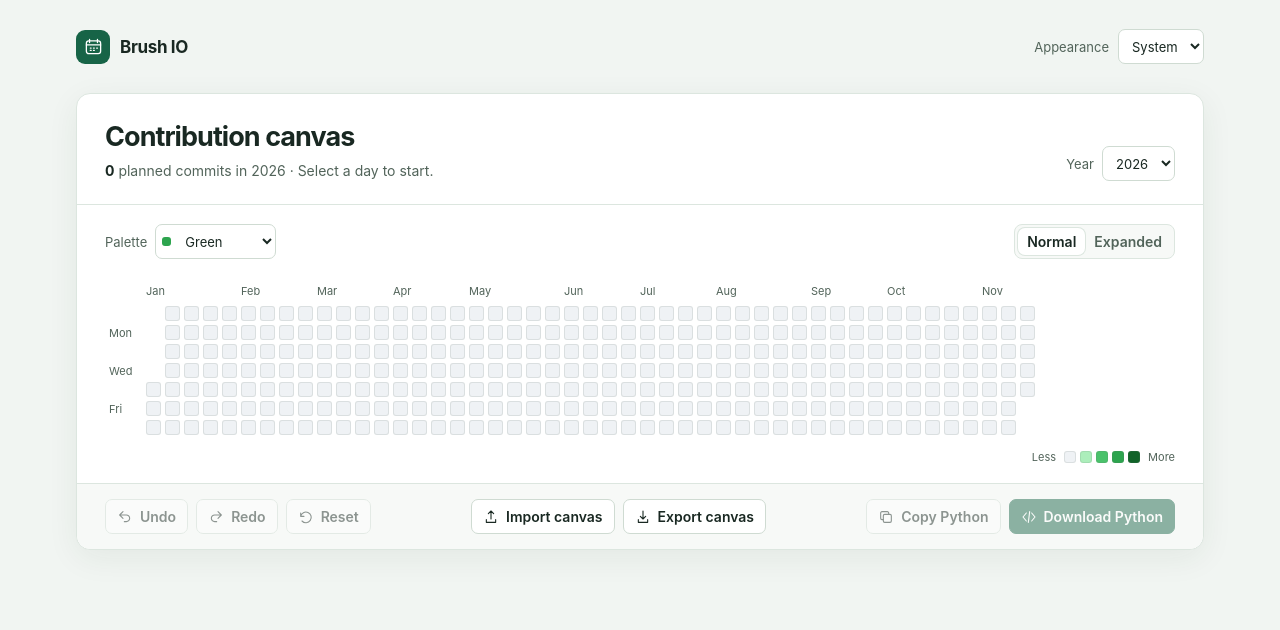
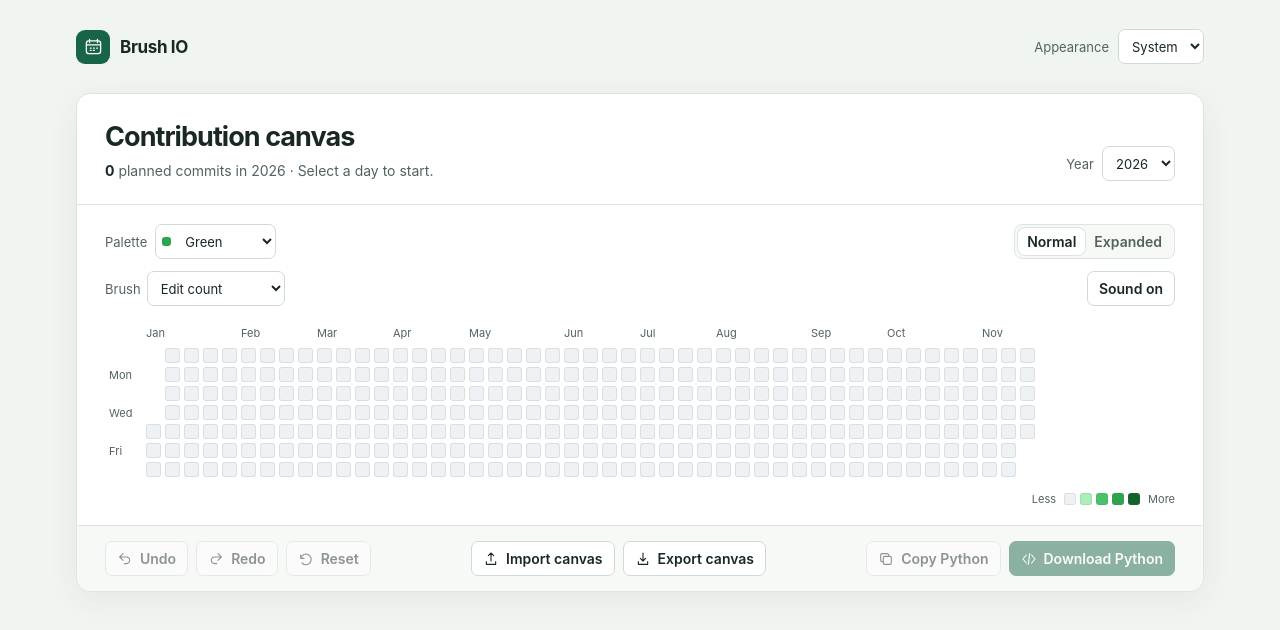
Before and after one commit to wahab-2007/brush-io, a React (Vite) app: page / in a window 1280 px wide. Shown: the top 630 px of the page. Built offline with nearby package versions, Linux system fonts and the light colour scheme.

Commit message:
Add adjustable click brushes and soft paint sounds

```diff
--- a/src/App.tsx
+++ b/src/App.tsx
@@ -3,12 +3,15 @@ import { DayEditor } from './components/DayEditor.tsx'
 import { Graph } from './components/Graph.tsx'
 import type { Selection } from './components/Graph.tsx'
 import { Icon } from './components/Icon.tsx'
+import { playBrushSound } from './lib/brushSound.ts'
 import { FIRST_YEAR, yearDates } from './lib/calendar.ts'
 import { summarize } from './lib/intensity.ts'
 import { createPlan, generatePython } from './lib/pythonGenerator.ts'
 import { deserialize, newHistory, readSession, redo, saveSession, serialize, setChanges, setCount, undo } from './lib/session.ts'
 import { colorsFor, themes } from './lib/themes.ts'
 import type { Scheme, Theme } from './lib/themes.ts'
+
+type Brush = 'manual' | '1' | '5' | '10' | 'custom'
 
 const systemQuery = '(prefers-color-scheme: dark)'
 const scriptName = 'github_contributions.py'
@@ -40,6 +43,9 @@ export default function App() {
   const [mode, setMode] = useState<Scheme | 'system'>('system')
   const [systemDark, setSystemDark] = useState(() => matchMedia(systemQuery).matches)
   const [theme, setTheme] = useState<Theme>('green')
+  const [brush, setBrush] = useState<Brush>('manual')
+  const [customBrush, setCustomBrush] = useState('1')
+  const [sound, setSound] = useState(true)
   const [expanded, setExpanded] = useState(false)
   const [selection, setSelection] = useState<Selection>()
   const [notice, setNotice] = useState('')
@@ -47,6 +53,8 @@ export default function App() {
   const upload = useRef<HTMLInputElement>(null)
   const scheme = mode === 'system' ? (systemDark ? 'dark' : 'light') : mode
   const palette = colorsFor(theme, scheme)
+  const increment = Number(brush === 'custom' ? customBrush : brush)
+  const canPaint = Number.isSafeInteger(increment) && increment > 0
   const currentDates = useMemo(() => yearDates(year), [year])
   const { counts, levels, total } = useMemo(() => summarize(currentDates, history.current), [currentDates, history.current])
   const years = Array.from({ length: currentYear - FIRST_YEAR + 1 }, (_, index) => currentYear - index)
@@ -74,6 +82,20 @@ export default function App() {
     if (focus) selection?.anchor.focus()
     setSelection(undefined)
   }, [selection])
+
+  function useBrush(cell: Selection) {
+    if (brush === 'manual') {
+      if (sound) void playBrushSound()
+      setSelection(cell)
+      return
+    }
+    if (!canPaint) return
+    setHistory((state) => {
+      const count = state.current[cell.date] ?? 0
+      return setCount(state, cell.date, Math.min(Number.MAX_SAFE_INTEGER, count + increment))
+    })
+    if (sound) void playBrushSound()
+  }
 
   function changeYear(next: number) {
     setYear(next)
@@ -158,8 +180,32 @@ export default function App() {
             </div>
           </div>
 
+          <div className="brush-bar">
+            <label className="brush-control"><span>Brush</span>
+              <select aria-label="Brush" value={brush} onChange={(event) => {
+                setBrush(event.target.value as Brush)
+                setSelection(undefined)
+              }}>
+                <option value="manual">Edit count</option>
+                <option value="1">+1 per click</option>
+                <option value="5">+5 per click</option>
+                <option value="10">+10 per click</option>
+                <option value="custom">Custom amount</option>
+              </select>
+            </label>
+            {brush === 'custom' && <label className="brush-control">
+              <span>Add per click</span>
+              <input type="number" min="1" step="1" value={customBrush} aria-invalid={!canPaint}
+                onChange={(event) => setCustomBrush(event.target.value)}/>
+            </label>}
+            <button className="sound-toggle" type="button" aria-label="ASMR sound" aria-pressed={sound} onClick={() => {
+              if (!sound) void playBrushSound()
+              setSound(!sound)
+            }}>Sound {sound ? 'on' : 'off'}</button>
+          </div>
+
           <Graph dates={currentDates} counts={counts} levels={levels} palette={palette} expanded={expanded}
-            selected={selection?.date} onSelect={setSelection}/>
+            selected={selection?.date} opensEditor={brush === 'manual'} onSelect={useBrush}/>
         </div>
 
         <div className="action-bar">
--- a/src/components/Graph.tsx
+++ b/src/components/Graph.tsx
@@ -16,12 +16,13 @@ interface GraphProps {
   levels: number[]
   palette: string[]
   expanded: boolean
+  opensEditor: boolean
   selected?: string
   onSelect: (selection: Selection) => void
 }
 
 export const Graph = memo(function Graph({
-  dates, counts, levels, palette, expanded, selected, onSelect,
+  dates, counts, levels, palette, expanded, opensEditor, selected, onSelect,
 }: GraphProps) {
   const { cells, months, columns } = useMemo(() => layout(dates), [dates])
   const [focused, setFocused] = useState<string>()
@@ -60,7 +61,7 @@ export const Graph = memo(function Graph({
             return <button type="button" key={date} className="cell" style={style}
               ref={(element) => { if (element) buttons.current.set(date, element); else buttons.current.delete(date) }}
               tabIndex={tabDate === date ? 0 : -1} aria-label={label}
-              aria-haspopup="dialog" aria-expanded={date === selected}
+              aria-haspopup={opensEditor ? 'dialog' : undefined} aria-expanded={opensEditor ? date === selected : undefined}
               title={label}
               onFocus={() => { setRangeStart(date); setFocused(date) }}
               onBlur={() => setFocused(undefined)}
--- /dev/null
+++ b/src/lib/brushSound.ts
@@ -0,0 +1,24 @@
+let audio: AudioContext | undefined
+
+export async function playBrushSound() {
+  try {
+    audio ??= new AudioContext()
+    if (audio.state === 'suspended') await audio.resume()
+    const start = audio.currentTime
+    const tone = audio.createOscillator()
+    const volume = audio.createGain()
+
+    tone.type = 'sine'
+    tone.frequency.setValueAtTime(470, start)
+    tone.frequency.exponentialRampToValueAtTime(160, start + 0.064)
+    volume.gain.setValueAtTime(0, start)
+    volume.gain.linearRampToValueAtTime(0.075, start + 0.004)
+    volume.gain.exponentialRampToValueAtTime(0.001, start + 0.085)
+
+    tone.connect(volume).connect(audio.destination)
+    tone.start(start)
+    tone.stop(start + 0.09)
+  } catch {
+    // Sound is optional when audio is unavailable or blocked by the browser.
+  }
+}
--- a/src/styles.css
+++ b/src/styles.css
@@ -83,7 +83,12 @@ h1 { margin: 0; font-size: clamp(20px, 4vw, 27px); letter-spacing: -.035em; line
 .graph-section { padding: 19px 28px 12px; }
 .view-bar, .action-bar, .file-actions, .script-actions, .history-actions, .palette-control { display: flex; align-items: center; gap: 8px; }
 .view-bar, .action-bar { justify-content: space-between; }
-.view-bar { margin-bottom: 17px; }
+.view-bar { margin-bottom: 12px; }
+.brush-bar { display: flex; align-items: center; flex-wrap: wrap; gap: 8px; margin-bottom: 12px; }
+.brush-control { display: inline-flex; align-items: center; gap: 6px; color: var(--muted); font-size: 13px; }
+.brush-control select, .brush-control input { color: var(--text); }
+.brush-control input { width: 84px; }
+.sound-toggle { margin-left: auto; }
 .palette-control { position: relative; color: var(--muted); font-size: 13px; }
 .palette-control select { padding-left: 25px; min-width: 112px; color: var(--text); }
 .palette-dot { position: absolute; left: 57px; width: 9px; height: 9px; border-radius: 3px; pointer-events: none; }
```
